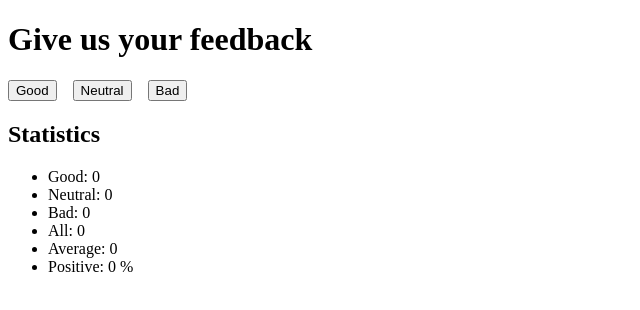
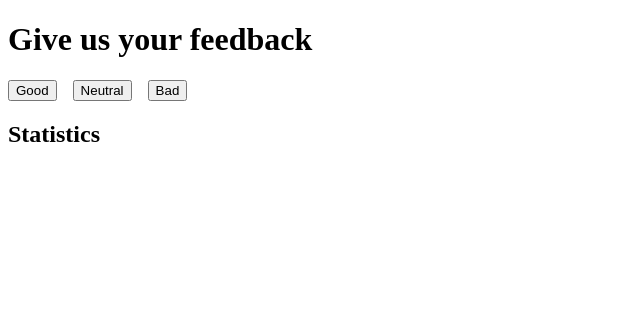
Before and after one commit to stefano76/full-stack-open-course, a React (Vite) app in the folder part1/unicafe/: page / in a window 1280 px wide. Shown: the top 310 px of the page, without its empty margins (0-640 px from the left). Built offline with nearby package versions, Linux system fonts and the light colour scheme.

Commit message:
Exercise 1.9: Display statistics only if gathered

```diff
--- a/part1/unicafe/src/App.jsx
+++ b/part1/unicafe/src/App.jsx
@@ -34,7 +34,7 @@ const Footer = ({ feedbacks }) => {
 	return (
 		<>
 			<h2>Statistics</h2>
-			<Statitics feedbacks={feedbacks} />
+			{calcTotal(feedbacks) > 0 ? <Statitics feedbacks={feedbacks} /> : ""}
 		</>
 	);
 };
```
